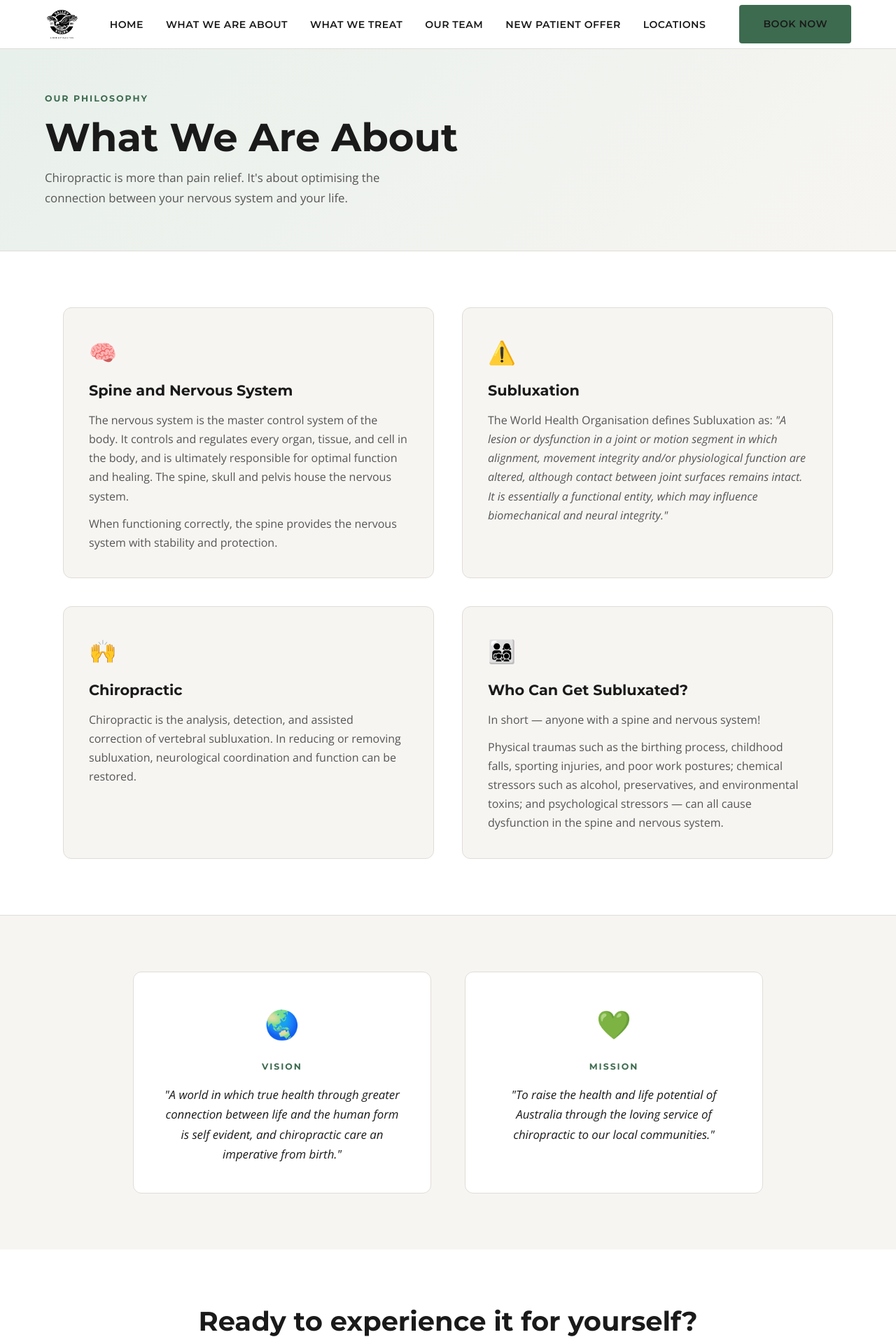
After one commit to mymedsbot/valleyrising-web, a Flask app: page /about in a window 1280 px wide. The commit adds this page. Shown: the top 1920 px of the page at 70% size. Run offline with Flask 3, Linux system fonts and the light colour scheme.

Commit message:
Add 'What We Are About' page with philosophy, vision & mission

```diff
--- a/app.py
+++ b/app.py
@@ -27,6 +27,10 @@ def new_patient():
 def contact():
     return render_template('contact.html')
 
+@app.route('/about')
+def about():
+    return render_template('about.html')
+
 if __name__ == '__main__':
     port = int(os.environ.get('PORT', 5000))
     app.run(host='0.0.0.0', port=port)
--- a/static/css/style.css
+++ b/static/css/style.css
@@ -527,3 +527,35 @@ footer {
   .hero { padding: 60px 5%; }
   .offer-price { font-size: 3.5rem; }
 }
+
+/* About page */
+.about-grid {
+  display: grid;
+  grid-template-columns: repeat(auto-fill, minmax(440px, 1fr));
+  gap: 40px;
+  max-width: 1100px;
+  margin: 0 auto;
+}
+.about-block {
+  padding: 36px;
+  background: var(--off-white);
+  border-radius: 12px;
+  border: 1px solid var(--border);
+}
+.about-icon {
+  font-size: 2rem;
+  margin-bottom: 16px;
+}
+.about-block h2 {
+  font-size: 1.3rem;
+  margin-bottom: 16px;
+}
+.about-block p {
+  color: var(--grey);
+  line-height: 1.7;
+  margin-bottom: 12px;
+}
+.about-block p:last-child { margin-bottom: 0; }
+@media (max-width: 600px) {
+  .about-grid { grid-template-columns: 1fr; }
+}
--- /dev/null
+++ b/templates/about.html
@@ -0,0 +1,74 @@
+{% extends "base.html" %}
+{% block title %}What We Are About | Valley Rising Chiropractic{% endblock %}
+{% block meta_desc %}Learn what Valley Rising Chiropractic stands for — our philosophy on the spine, nervous system, subluxation, and our vision and mission for the Hunter Valley community.{% endblock %}
+
+{% block content %}
+
+<div class="page-hero">
+  <div class="section-label">Our Philosophy</div>
+  <h1>What We Are About</h1>
+  <p>Chiropractic is more than pain relief. It's about optimising the connection between your nervous system and your life.</p>
+</div>
+
+<section style="padding: 80px 5%;">
+  <div class="about-grid">
+
+    <div class="about-block">
+      <div class="about-icon">🧠</div>
+      <h2>Spine and Nervous System</h2>
+      <p>The nervous system is the master control system of the body. It controls and regulates every organ, tissue, and cell in the body, and is ultimately responsible for optimal function and healing. The spine, skull and pelvis house the nervous system.</p>
+      <p>When functioning correctly, the spine provides the nervous system with stability and protection.</p>
+    </div>
+
+    <div class="about-block">
+      <div class="about-icon">⚠️</div>
+      <h2>Subluxation</h2>
+      <p>The World Health Organisation defines Subluxation as: <em>"A lesion or dysfunction in a joint or motion segment in which alignment, movement integrity and/or physiological function are altered, although contact between joint surfaces remains intact. It is essentially a functional entity, which may influence biomechanical and neural integrity."</em></p>
+    </div>
+
+    <div class="about-block">
+      <div class="about-icon">🙌</div>
+      <h2>Chiropractic</h2>
+      <p>Chiropractic is the analysis, detection, and assisted correction of vertebral subluxation. In reducing or removing subluxation, neurological coordination and function can be restored.</p>
+    </div>
+
+    <div class="about-block">
+      <div class="about-icon">👨‍👩‍👧‍👦</div>
+      <h2>Who Can Get Subluxated?</h2>
+      <p>In short — anyone with a spine and nervous system!</p>
+      <p>Physical traumas such as the birthing process, childhood falls, sporting injuries, and poor work postures; chemical stressors such as alcohol, preservatives, and environmental toxins; and psychological stressors — can all cause dysfunction in the spine and nervous system.</p>
+    </div>
+
+  </div>
+</section>
+
+<!-- Vision & Mission -->
+<section style="background: var(--off-white); padding: 80px 5%; border-top: 1px solid var(--border);">
+  <div style="max-width: 900px; margin: 0 auto; display: grid; grid-template-columns: 1fr 1fr; gap: 48px;">
+
+    <div style="text-align: center; padding: 40px; background: white; border-radius: 12px; border: 1px solid var(--border);">
+      <div style="font-size: 2.5rem; margin-bottom: 16px;">🌏</div>
+      <div class="section-label" style="justify-content: center;">Vision</div>
+      <p style="font-style: italic; font-size: 1.05rem; color: var(--dark); line-height: 1.7; margin-top: 16px;">"A world in which true health through greater connection between life and the human form is self evident, and chiropractic care an imperative from birth."</p>
+    </div>
+
+    <div style="text-align: center; padding: 40px; background: white; border-radius: 12px; border: 1px solid var(--border);">
+      <div style="font-size: 2.5rem; margin-bottom: 16px;">💚</div>
+      <div class="section-label" style="justify-content: center;">Mission</div>
+      <p style="font-style: italic; font-size: 1.05rem; color: var(--dark); line-height: 1.7; margin-top: 16px;">"To raise the health and life potential of Australia through the loving service of chiropractic to our local communities."</p>
+    </div>
+
+  </div>
+</section>
+
+<!-- CTA -->
+<section style="padding: 80px 5%; text-align: center;">
+  <h2 style="margin-bottom: 16px;">Ready to experience it for yourself?</h2>
+  <p style="color: var(--grey); max-width: 480px; margin: 0 auto 32px;">Your first visit is just $29. No referral needed.</p>
+  <div style="display: flex; gap: 16px; justify-content: center; flex-wrap: wrap;">
+    <a href="/book" class="btn btn-primary">Book My $29 Consultation</a>
+    <a href="/team" class="btn btn-secondary">Meet the Team</a>
+  </div>
+</section>
+
+{% endblock %}
--- a/templates/base.html
+++ b/templates/base.html
@@ -20,6 +20,7 @@
   </a>
   <ul class="nav-links">
     <li><a href="/">Home</a></li>
+    <li><a href="/about">What We Are About</a></li>
     <li><a href="/conditions">What We Treat</a></li>
     <li><a href="/team">Our Team</a></li>
     <li><a href="/new-patient">New Patient Offer</a></li>
@@ -44,6 +45,7 @@
       <h4>Navigate</h4>
       <ul>
         <li><a href="/">Home</a></li>
+        <li><a href="/about">What We Are About</a></li>
         <li><a href="/conditions">What We Treat</a></li>
         <li><a href="/team">Our Team</a></li>
         <li><a href="/new-patient">$29 New Patient Offer</a></li>
```
